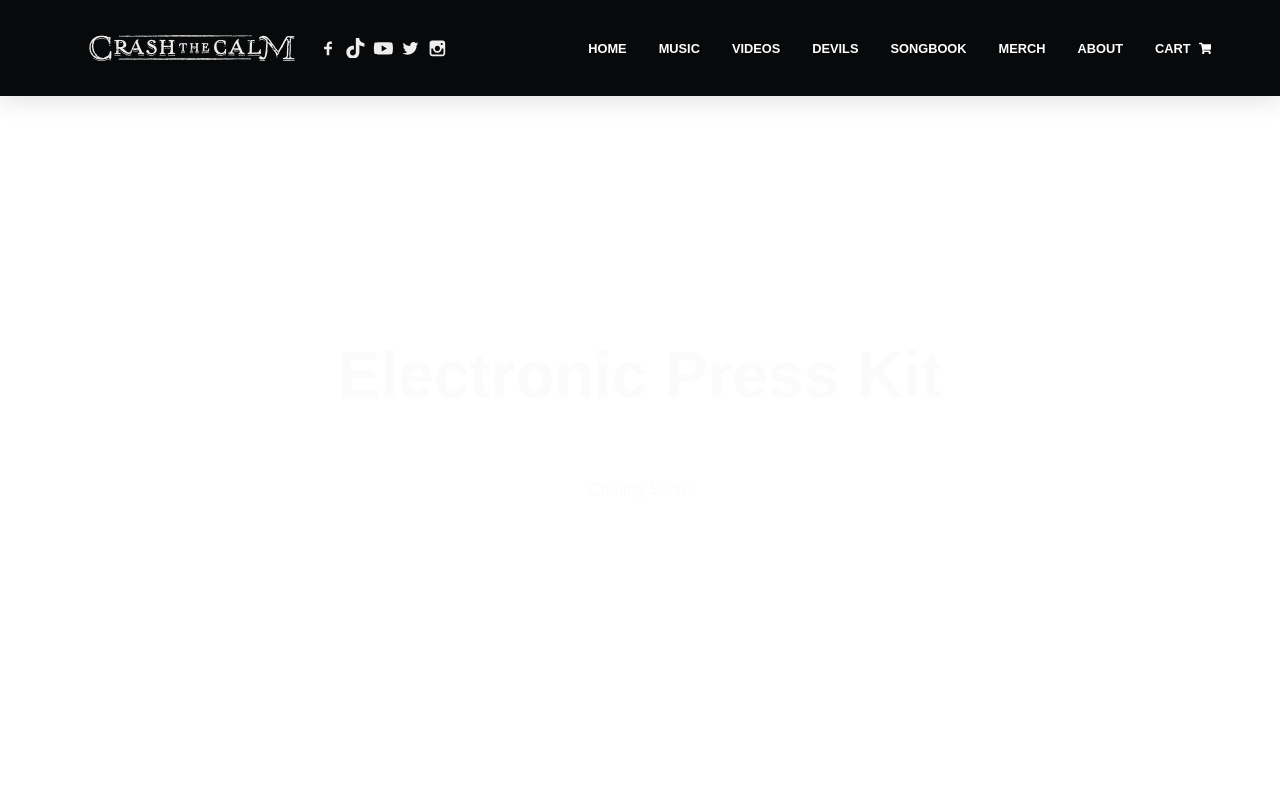
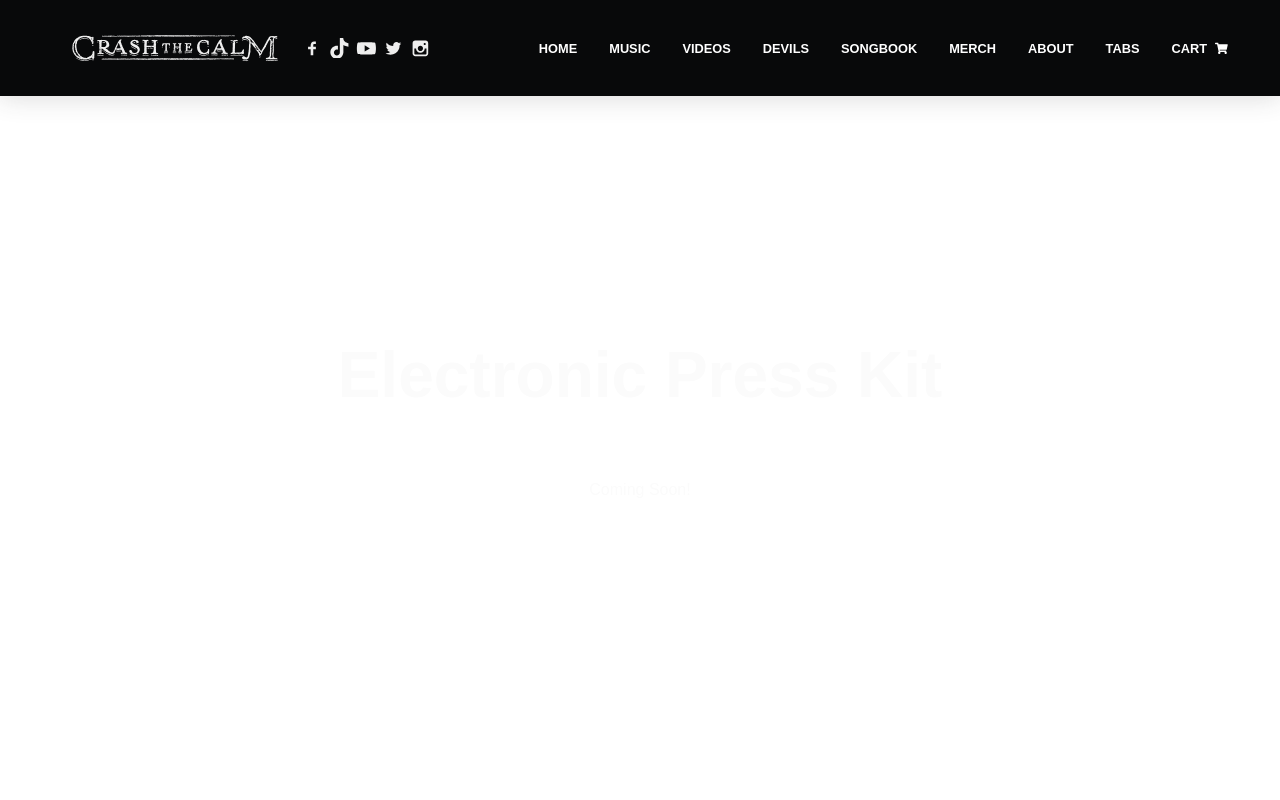
Before and after one commit to AlexShiresRoth/crash, a Next.js app: page /Epk in a window 1280 px wide. Shown: the top 800 px of the page. Built offline with nearby package versions, Linux system fonts and the light colour scheme; a web font is replaced by a local one.

Commit message:
add tabs TAB? LOL LOL

```diff
--- a/components/nav/MobileNav.tsx
+++ b/components/nav/MobileNav.tsx
@@ -108,6 +108,13 @@
               </a>
             </div>
             {menu}
+            <a
+              href="https://www.ultimate-guitar.com/artist/crash_the_calm_1012847"
+              target="_blank"
+              rel="noopener noreferer"
+            >
+              Tabs
+            </a>
             <Cart isVisible={isVisible} setVisibility={setVisibility} />
           </div>
         </div>
--- a/components/nav/Nav.module.scss
+++ b/components/nav/Nav.module.scss
@@ -62,7 +62,7 @@
   }
   & .right {
     display: grid;
-    grid-template-columns: repeat(8, auto);
+    grid-template-columns: repeat(9, auto);
     grid-template-rows: 1fr;
     gap: 2rem;
     justify-items: center;
--- a/components/nav/Nav.tsx
+++ b/components/nav/Nav.tsx
@@ -110,6 +110,13 @@
               </Link>
             );
           })}
+          <a
+            href="https://www.ultimate-guitar.com/artist/crash_the_calm_1012847"
+            target="_blank"
+            rel="noopener noreferer"
+          >
+            Tabs
+          </a>
           <Cart isVisible={isVisible} setVisibility={setVisibility} />
         </div>
       </nav>
```
